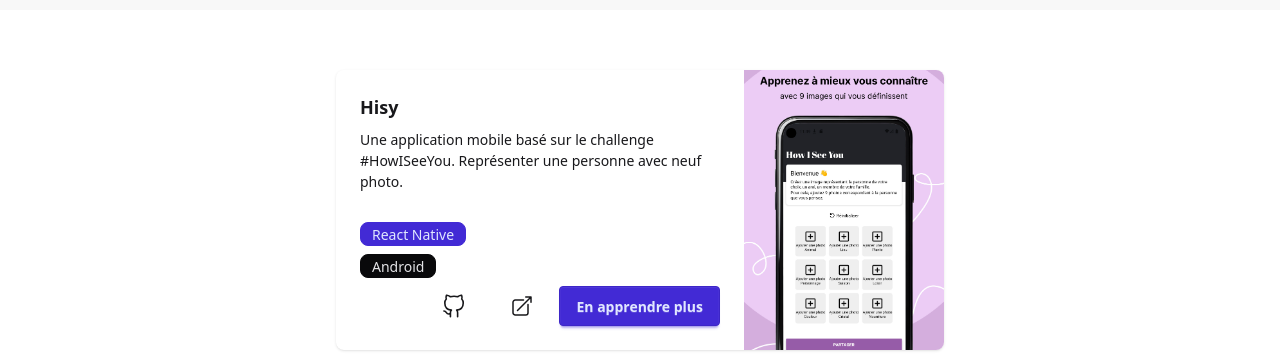
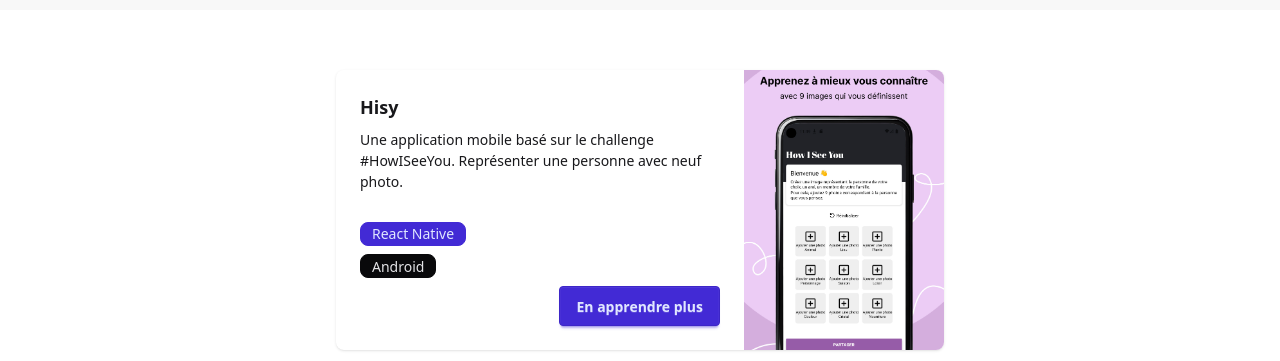
Before and after one commit to Theia01/portfolio, a React (Vite) app: page /portfolio/creations in a window 1280 px wide. Shown: the part 591-952 px from the top of the page. Built offline with nearby package versions, Linux system fonts and the light colour scheme.

Commit message:
:recycle: add cardCreations

```diff
--- a/src/Pages/Creations.jsx
+++ b/src/Pages/Creations.jsx
@@ -1,20 +1,30 @@
-import { NavLink } from "react-router";
 
 // Component
 import Hero from "@components/Hero.jsx";
 import Container from "@components/Container.jsx"
+import CardCreations from "@components/CardCreations.jsx"
 
 // Icons
 import {
   IconArrayDown,
-  IconGithub,
-  IconOpenProject,
 } from "@components/Icons.jsx";
 
 // Images
 import imgHisy from "@img/hisy/screenshot_1.jpg";
 
 function Creations() {
+  const projects = [{
+    title: "hisy",
+    link: "/hisy",
+    img: imgHisy,
+    imgAlt: 'Project How I See You',
+    description: "Une application mobile basé sur le challenge #HowISeeYou. Représenter une personne avec neuf photo.",
+    languages: ["React Native"],
+    others: ["Android"],
+    github: '',
+    site: '',
+  },]
+
   return (
     <>
       <Hero>
@@ -29,32 +39,9 @@
         </a>
       </Hero>
       <Container size="max-w-2xl">
-        <div id="hisy" className="card card-side bg-base-100 shadow-sm sm:flex-row flex-col-reverse">
-          <div className="card-body">
-            <h2 className="card-title">Hisy</h2>
-            <p>
-              {" "}
-              Une application mobile basé sur le challenge #HowISeeYou.
-              Représenter une personne avec neuf photo.
-            </p>
-            <div className="badge badge-primary">React Native</div>
-            <div className="badge badge-neutral">Android</div>
-            <div className="card-actions justify-end">
-              <button className="btn btn-ghost">
-                <IconGithub />
-              </button>
-              <button className="btn btn-ghost">
-                <IconOpenProject />
-              </button>
-              <NavLink to="/creations/hisy" className="btn btn-primary">
-                En apprendre plus
-              </NavLink>
-            </div>
-          </div>
-          <figure className="sm:max-w-50 sm:max-h-70 max-h-60 rounded-t-lg rounded-b-none sm:rounded-t-none sm:rounded-r-lg ">
-            <img src={imgHisy} alt="Project How I See You" />
-          </figure>
-        </div>
+        {
+          projects.map((project) => <CardCreations {...project} />)
+        }
       </Container>
     </>
   );
--- a/src/Pages/Home.jsx
+++ b/src/Pages/Home.jsx
@@ -1,6 +1,6 @@
 // Component
 import { NavLink, Link } from "react-router";
-import Card from "@components/Card.jsx";
+import CardHome from "@components/CardHome.jsx";
 import Container from "@components/Container.jsx";
 import Hero from "@components/Hero.jsx";
 
@@ -49,19 +49,19 @@
           voluptatibus molestiae delectus voluptatibus.
         </p>
         <div className="grid lg:grid-cols-2 grid-cols-1 gap-2 pt-5">
-          <Card
+          <CardHome
             title="Visuel Graphique"
             text="Optio velit ratione voluptatem qui repellat quis. Suscipit voluptatem officia."
           />
-          <Card
+          <CardHome
             title="Site vitrine, e-commerce"
             text="Optio velit ratione voluptatem qui repellat quis. Suscipit voluptatem."
           />
-          <Card
+          <CardHome
             title="Application Mobile"
             text="Aliquid saepe repudiandae qui placeat atque atione voluptatem qui repellat quis. "
           />
-          <Card
+          <CardHome
             title="Optimisation SEO"
             text="Olorem blanditiis omnis. Qui deleniti dignissimos doloremque incidunt dicta suscipit aspernatur tenetur."
           />
--- /dev/null
+++ b/src/components/CardCreations.jsx
@@ -0,0 +1,47 @@
+import { NavLink, Link } from "react-router";
+
+// Icons
+import {
+  IconGithub,
+  IconOpenProject,
+} from "@components/Icons.jsx";
+
+function CardCreations({ title, link, description, img, imgAlt = '', languages = [], others = [], github = '', site = '' }) {
+
+  return (
+    <div id="hisy" className="card card-side bg-base-100 shadow-sm sm:flex-row flex-col-reverse">
+      <div className="card-body">
+        <h2 className="card-title capitalize">{title}</h2>
+        <p>
+          {description}
+        </p>
+        <div>
+          {!!languages?.length && languages.map(language => <div className="badge badge-primary mr-1">{language}</div>)}
+        </div>
+        <div>
+          {!!others?.length && others.map(other => <div className="badge badge-neutral mr-1">{other}</div>)}
+        </div>
+        <div className="card-actions justify-end">
+          {
+            github && <Link target="_blank" to={github} className="btn btn-ghost">
+              <IconGithub />
+            </Link>
+          }
+          {
+            site && <Link target="_blank" to={site} className="btn btn-ghost">
+              <IconOpenProject />
+            </Link>
+          }
+          <NavLink to={`/creations${link}`} className="btn btn-primary">
+            En apprendre plus
+          </NavLink>
+        </div>
+      </div>
+      <figure className="sm:max-w-50 sm:max-h-70 max-h-60 rounded-t-lg rounded-b-none sm:rounded-t-none sm:rounded-r-lg ">
+        <img src={img} alt={imgAlt} />
+      </figure>
+    </div>
+  );
+}
+
+export default CardCreations;
--- a/src/components/Card.jsx
+++ b/src/components/CardHome.jsx
@@ -1,4 +1,4 @@
-function Card({ title, text }) {
+function CardHome({ title, text }) {
   return (
     <div className="card bg-base-100 card-md shadow-sm">
       <div className="card-body">
@@ -9,4 +9,4 @@
   );
 }
 
-export default Card;
+export default CardHome;
```
